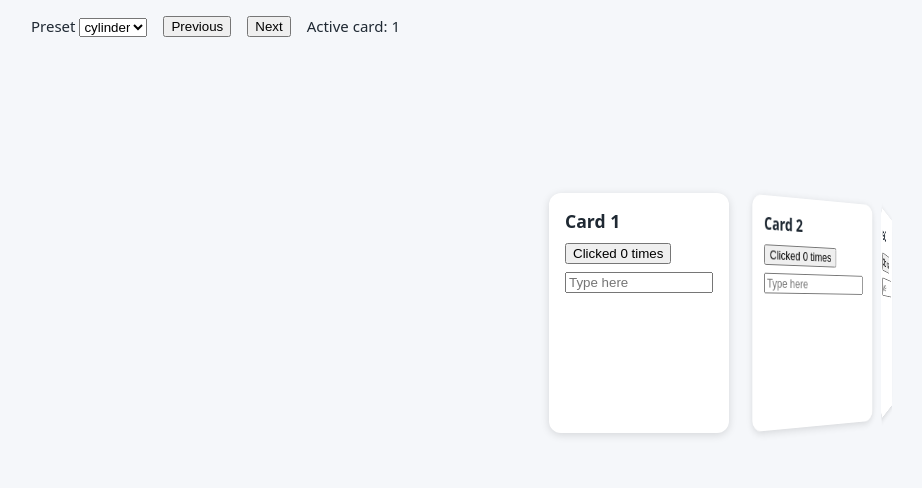
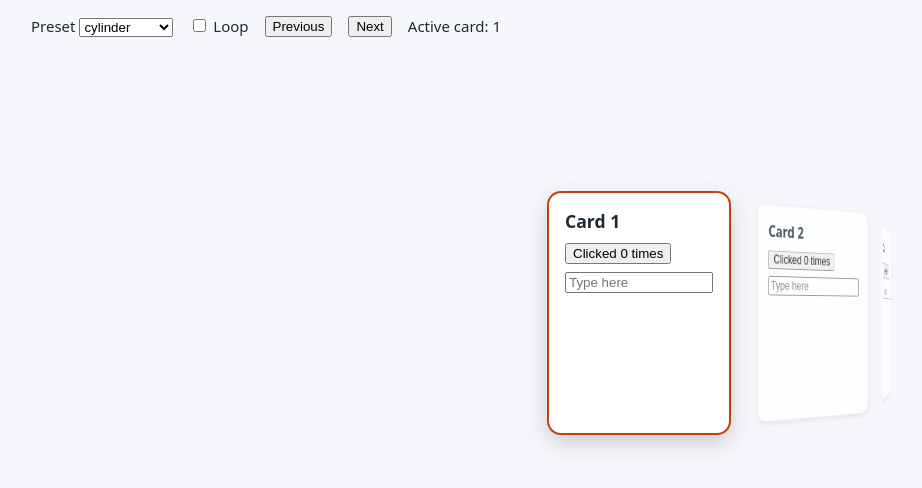
Before and after one commit to fabiomrosa/curvesel, a website built with Vite: page demo/index.html in a window 1280 px wide. Shown: the whole page, without its empty margins (1-923 px from the left). Built offline with nearby package versions, Linux system fonts and the light colour scheme.

Commit message:
Show every Preset, a wavy ribbon and the loop in the demo
The demo's own CSS dims and shrinks the side cards from --cs-abs-offset and
outlines the Active one, on an inner face so the library's transform keeps
the card's place.

Co-Authored-By: Claude Opus 5.5 <noreply@anthropic.com>

```diff
--- a/demo/index.html
+++ b/demo/index.html
@@ -5,14 +5,7 @@
     <meta name="viewport" content="width=device-width, initial-scale=1" />
     <link rel="icon" href="data:," />
     <title>curvesel demo</title>
-    <style>
-      body { margin: 0; font: 15px/1.4 system-ui, sans-serif; color: #1f2933; background: #f5f7fa; }
-      header { display: flex; gap: 1rem; align-items: center; padding: 1rem 2rem; }
-      #stage { width: 900px; height: 520px; margin: 0 auto; }
-      .card { box-sizing: border-box; width: 180px; height: 240px; padding: 1rem; border-radius: 12px; background: #fff; box-shadow: 0 2px 8px #0002; }
-      .card h2 { margin: 0 0 0.5rem; font-size: 1.1rem; }
-      .card input { width: 100%; box-sizing: border-box; margin-top: 0.5rem; }
-    </style>
+    <link rel="stylesheet" href="./style.css" />
   </head>
   <body>
     <header>
@@ -22,8 +15,10 @@
           <option>ribbon</option>
           <option>wheel</option>
           <option>arc</option>
+          <option>wavy ribbon</option>
         </select>
       </label>
+      <label><input id="loop" type="checkbox" /> Loop</label>
       <button id="previous" type="button">Previous</button>
       <button id="next" type="button">Next</button>
       <span>Active card: <output id="active">1</output></span>
--- a/demo/main.ts
+++ b/demo/main.ts
@@ -1,14 +1,20 @@
 // The demo: the vanilla engine over cards that keep their own buttons and inputs (DEC-07).
-import type { PresetName } from "@curvesel/core";
+import type { CurveOptions, PresetName } from "@curvesel/core";
 import { type Carousel, createCarousel } from "../packages/vanilla/src/index.ts";
 
 const byId = <E extends HTMLElement>(id: string) => document.getElementById(id) as E;
 const stage = byId<HTMLDivElement>("stage");
 const preset = byId<HTMLSelectElement>("preset");
 const active = byId<HTMLOutputElement>("active");
+const loop = byId<HTMLInputElement>("loop");
+/** The demo's own Curve beside the Presets: a flat ribbon undulating in depth. */
+const layouts: Record<string, CurveOptions> = {
+  "wavy ribbon": { curvature: 0, gap: 20, wave: { amplitude: 0.35, wavelength: 6 } },
+};
 
-// The user's own cards: the library adopts them, it never builds or changes their inside.
-for (let i = 1; i <= 8; i++) {
+// The user's own cards: the library adopts them, it never builds or changes their inside. Ten
+// close the cylinder's ring.
+for (let i = 1; i <= 10; i++) {
   const card = document.createElement("article");
   card.className = "card";
   const title = document.createElement("h2");
@@ -23,14 +29,20 @@ for (let i = 1; i <= 8; i++) {
   });
   const note = document.createElement("input");
   note.placeholder = "Type here";
-  card.append(title, counter, note);
+  const face = document.createElement("div");
+  face.className = "face";
+  face.append(title, counter, note);
+  card.append(face);
   stage.append(card);
 }
 
 let carousel: Carousel | undefined;
 function mount(): void {
   carousel?.destroy();
-  carousel = createCarousel(stage, { layout: preset.value as PresetName });
+  carousel = createCarousel(stage, {
+    layout: layouts[preset.value] ?? (preset.value as PresetName),
+    loop: loop.checked,
+  });
   // Exposed for the browser tests (`e2e/demo.e2e.ts`).
   Object.assign(window, { carousel });
   active.textContent = "1";
@@ -40,6 +52,7 @@ function mount(): void {
 }
 
 preset.addEventListener("change", mount);
+loop.addEventListener("change", mount);
 byId<HTMLButtonElement>("previous").addEventListener("click", () => carousel?.previous());
 byId<HTMLButtonElement>("next").addEventListener("click", () => carousel?.next());
 mount();
--- /dev/null
+++ b/demo/style.css
@@ -0,0 +1,60 @@
+/* The demo's own look: the library writes only DEC-07's properties, and this CSS reads them. */
+body {
+  margin: 0;
+  font:
+    15px / 1.4 system-ui,
+    sans-serif;
+  color: #1f2933;
+  background: #f5f7fa;
+}
+header {
+  display: flex;
+  flex-wrap: wrap;
+  gap: 1rem;
+  align-items: center;
+  padding: 1rem 2rem;
+}
+#stage {
+  width: 900px;
+  max-width: 100%;
+  height: 520px;
+  margin: 0 auto;
+  overflow: hidden;
+}
+#stage:focus-visible {
+  outline: 2px solid #c2410c;
+  outline-offset: -2px;
+  border-radius: 12px;
+}
+/* The card is the Slide, sized for the library; its face carries the look. */
+.card {
+  width: 180px;
+  height: 240px;
+}
+.face {
+  box-sizing: border-box;
+  height: 100%;
+  padding: 1rem;
+  border-radius: 12px;
+  background: #fff;
+  box-shadow: 0 2px 8px #0002;
+  /* Each Offset away from the centre: dimmer and smaller, up to three. On the face, as a `scale`
+     on the card would apply after the library's transform and pull it towards the centre. */
+  --away: min(var(--cs-abs-offset, 0), 3);
+  opacity: calc(1 - var(--away) * 0.22);
+  scale: calc(1 - var(--away) * 0.08);
+}
+.card[data-cs-active] .face {
+  box-shadow:
+    0 0 0 2px #c2410c,
+    0 8px 24px #0003;
+}
+.card h2 {
+  margin: 0 0 0.5rem;
+  font-size: 1.1rem;
+}
+.card input {
+  width: 100%;
+  box-sizing: border-box;
+  margin-top: 0.5rem;
+}
```
Also changed, not shown: docs/GOTCHAS.md (+3 -0 lines), docs/PLAN.md (+2 -2 lines), docs/STATE.md (+7 -4 lines), e2e/demo.e2e.ts (+61 -0 lines), e2e/keys.e2e.ts (+2 -2 lines).
